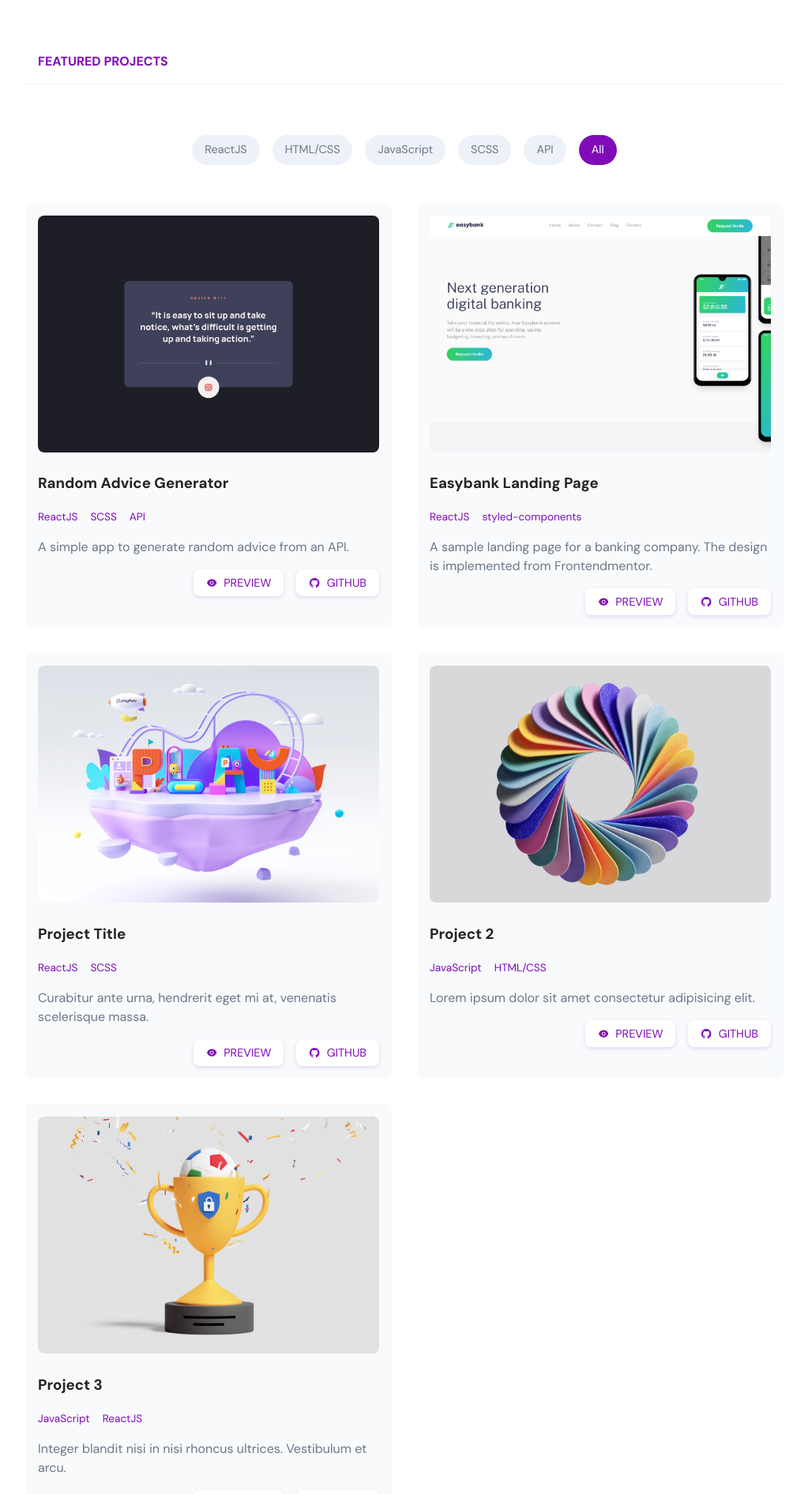
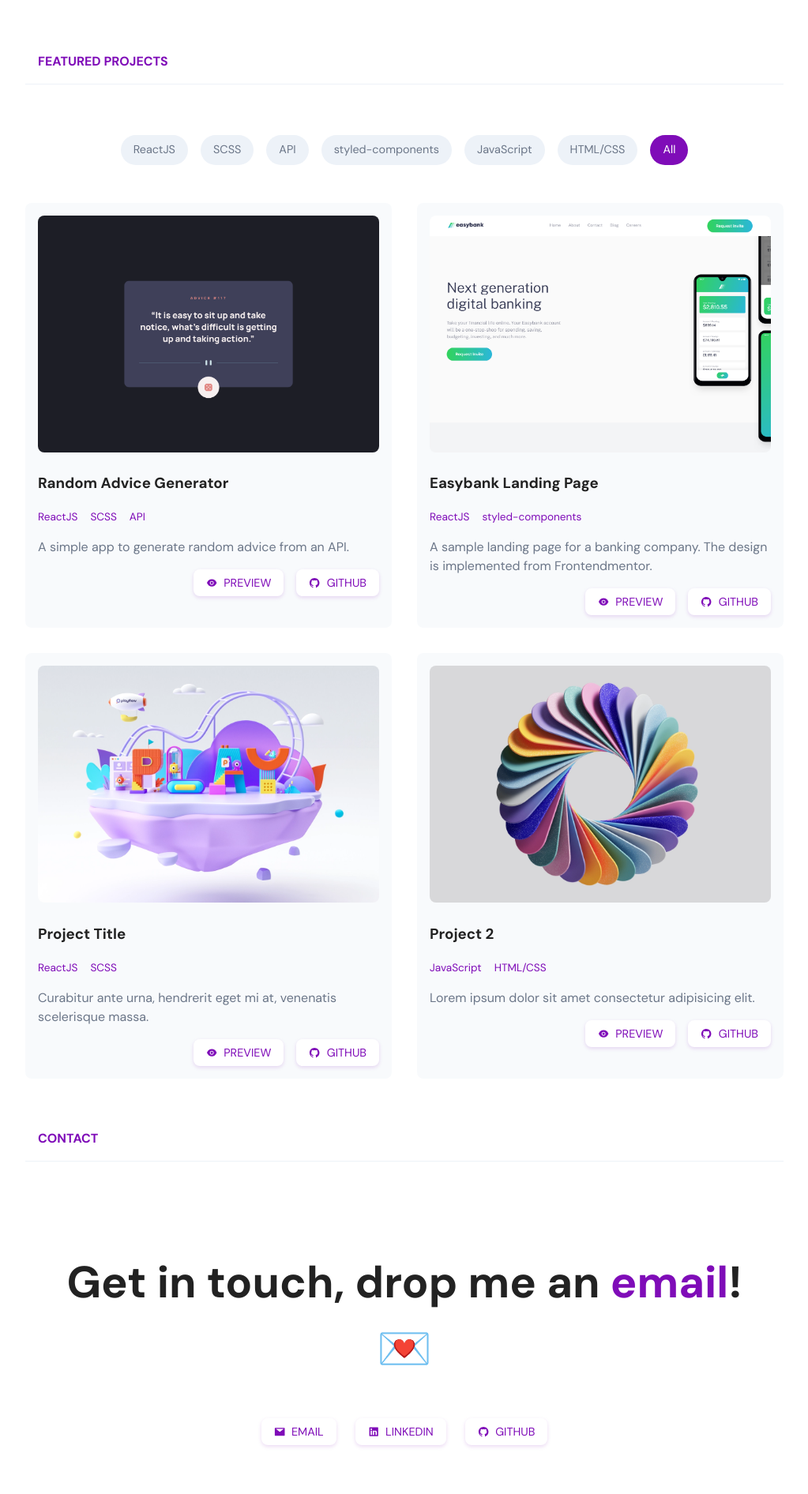
Before and after one commit to kmalcaba/kmalcaba.github.io, a React (Create React App) app: page / in a window 1280 px wide. Shown: the part 480-2372 px from the top of the page at 79% size, without its empty margins (128-1151 px from the left). Built offline with nearby package versions, Linux system fonts and the light colour scheme.

Commit message:
Render tags dynamically

```diff
--- a/src/components/Projects/Projects.jsx
+++ b/src/components/Projects/Projects.jsx
@@ -6,8 +6,6 @@ import projectsJSON from "../../projects.json";
 
 import { motion } from "framer-motion";
 import { useState, useEffect } from "react";
-
-const TAGS_ARRAY = ["ReactJS", "HTML/CSS", "JavaScript", "SCSS", "API", "All"];
 
 function Projects() {
   const [projects, setProjects] = useState([
@@ -31,17 +29,8 @@ function Projects() {
       previewLink: "/",
       sourceLink: "/",
     },
-    {
-      id: 789,
-      title: "Project 3",
-      tags: ["JavaScript", "ReactJS"],
-      description:
-        "Integer blandit nisi in nisi rhoncus ultrices. Vestibulum et arcu. ",
-      image: images.about03,
-      previewLink: "/",
-      sourceLink: "/",
-    },
   ]);
+  const [tags, setTags] = useState(["All"]);
   const [activeFilter, setActiveFilter] = useState("All");
   const [filteredProjects, setFilteredProjects] = useState([]);
   const [animateCard, setAnimateCard] = useState({ y: 0, opacity: 1 });
@@ -54,6 +43,24 @@ function Projects() {
   useEffect(() => {
     setFilteredProjects(projects);
   }, [projects]);
+
+  useEffect(() => {
+    const tagsArray = projects.map((project) => project.tags);
+
+    setTags(
+      tagsArray.reduce(
+        (previousValue, currentValue) => [
+          ...previousValue,
+          ...currentValue.filter((value) => !previousValue.includes(value)),
+        ],
+        []
+      )
+    );
+  }, [projects]);
+
+  useEffect(() => {
+    setTags((previousValue) => [...previousValue, "All"]);
+  }, []);
 
   useEffect(() => {
     setTimeout(() => {
@@ -72,7 +79,7 @@ function Projects() {
   return (
     <div className="project">
       <ul className="project-tags">
-        {TAGS_ARRAY.map((item) => (
+        {tags.map((item) => (
           <li
             key={`filter-${item}`}
             className={item === activeFilter ? "active" : undefined}
```
